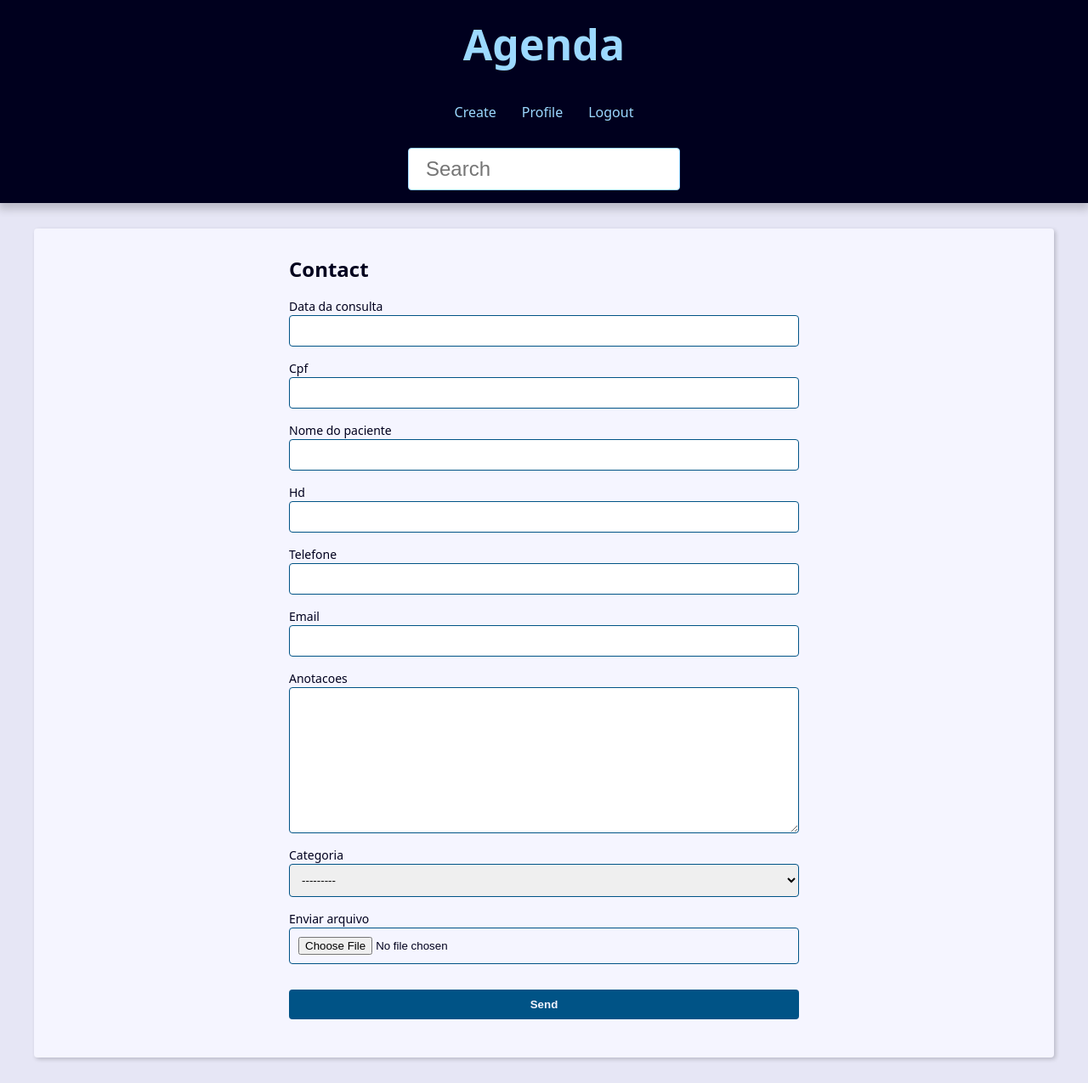
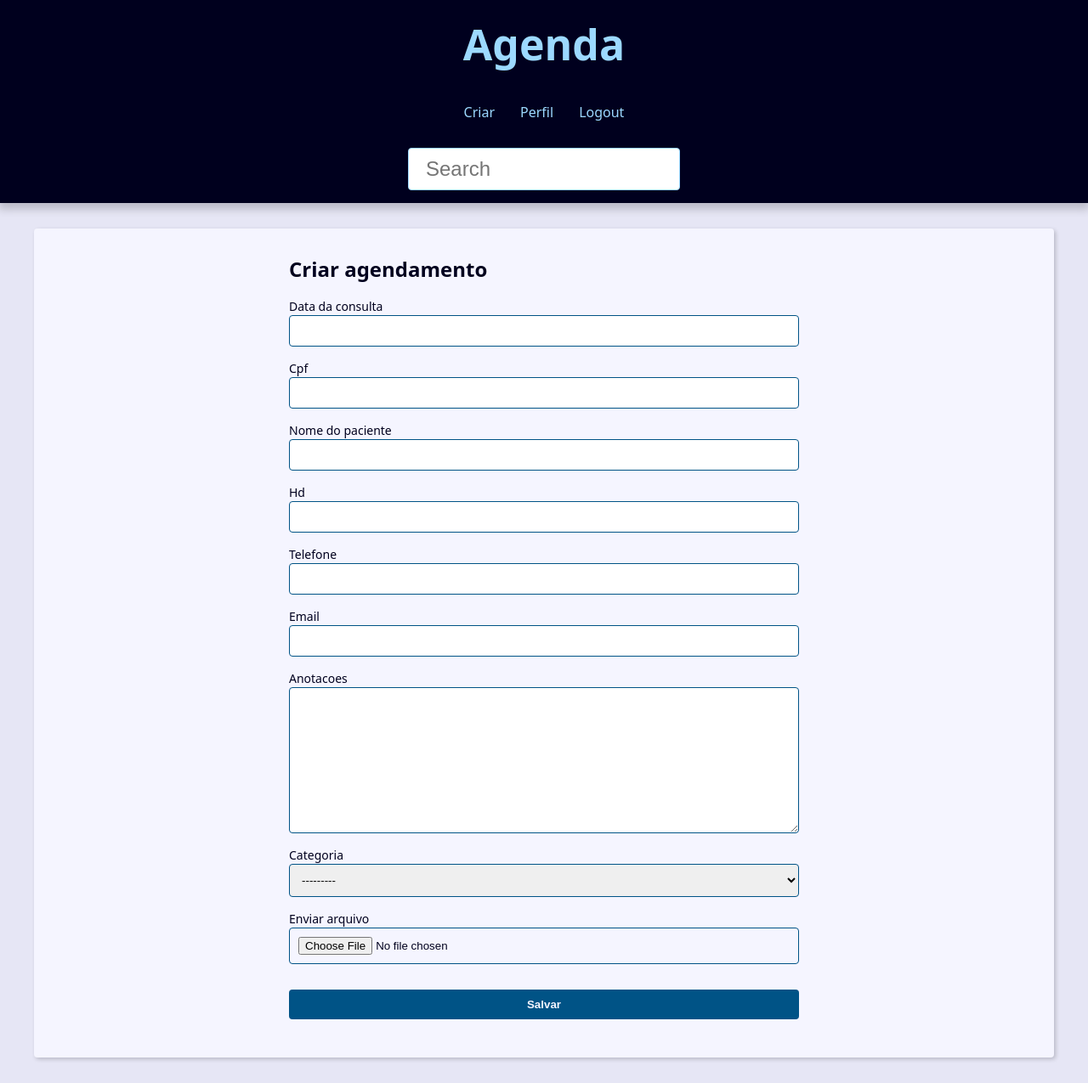
Before and after one commit to cwschopsjr/agenda, a Django app: page /contact/create/ in a window 1280 px wide. Shown: the whole page at 85% size. Run offline with Django 5.2, Linux system fonts and the light colour scheme; the visitor is signed in with stand-in values (Sample User, id 1); data that the repository does not hold is empty.

Commit message:
Ajustes nos templates

```diff
--- a/base_templates/global/partials/_header.html
+++ b/base_templates/global/partials/_header.html
@@ -8,10 +8,10 @@
         <ul class="menu-list">
             {% if user.is_authenticated %}
                 <li class="menu-item">
-                <a href="{% url 'contact:create' %}" class="menu-link">Create</a>
+                <a href="{% url 'contact:create' %}" class="menu-link">Criar</a>
                 </li>
                 <li class="menu-item">
-                <a href="{% url 'contact:user_update' %}" class="menu-link">Profile</a>
+                <a href="{% url 'contact:user_update' %}" class="menu-link">Perfil</a>
                 </li>
                 <li class="menu-item">
                 <a href="{% url 'contact:logout' %}" class="menu-link">Logout</a>
@@ -21,7 +21,7 @@
                 <a href="{% url 'contact:login' %}" class="menu-link">Login</a>
                 </li>
                 <li class="menu-item">
-                <a href="{% url 'contact:register' %}" class="menu-link">Register</a>
+                <a href="{% url 'contact:register' %}" class="menu-link">Registrar</a>
                 </li>
             {% endif %}
 
--- a/contact/templates/contact/contact.html
+++ b/contact/templates/contact/contact.html
@@ -23,7 +23,7 @@
 
 
         <div class="contact-links">
-            <a class="btn btn-link" href="{% url 'contact:update' contact.id %}">Update</a>
+            <a class="btn btn-link" href="{% url 'contact:update' contact.id %}">Atualizar</a>
 
             <form action="{% url 'contact:delete' contact.id %}" method="POST">
 
@@ -33,7 +33,7 @@
                     <input type="hidden" name="confirmation" value="yes">
                     <button class="btn btn-link btn-delete" type="submit">Confirma?</button>
                 {% else %}
-                    <button class="btn btn-link btn-delete" type="submit">Delete</button>
+                    <button class="btn btn-link btn-delete" type="submit">Excluir</button>
                 {% endif %}
             </form>
         </div>
--- a/contact/templates/contact/create.html
+++ b/contact/templates/contact/create.html
@@ -1,7 +1,7 @@
 {% extends 'global/base.html' %}
 {% block content %}
   <div class="form-wrapper">
-    <h2>Contact</h2>
+    <h2>Criar agendamento</h2>
 
     <form
       action="{{ form_action }}"
@@ -40,7 +40,7 @@
       {% endif %}
       <div class="form-content">
         <div class="form-group">
-          <button class="btn" type="submit">Send</button>
+          <button class="btn" type="submit">Salvar</button>
         </div>
       </div>
     </form>
--- a/contact/templates/contact/index.html
+++ b/contact/templates/contact/index.html
@@ -26,7 +26,7 @@
                             </a>
                         </td>
                         <td class="table-cel">
-                            {{contact.data_da_consulta|date:"d/m/Y"}}
+                            {{contact.data_da_consulta|date:"d-m-Y"}}
                         </td>
                         <td class="table-cel">
                             {{contact.nome_do_paciente}}
--- a/contact/templates/contact/partials/_user-form.html
+++ b/contact/templates/contact/partials/_user-form.html
@@ -28,7 +28,7 @@
 
   <div class="form-content">
     <div class="form-group">
-      <button class="btn" type="submit">Send</button>
+      <button class="btn" type="submit">Salvar</button>
     </div>
   </div>
 
--- a/contact/templates/contact/register.html
+++ b/contact/templates/contact/register.html
@@ -3,7 +3,7 @@
 {% block content %}
   <div class="form-wrapper">
 
-    <h2>Registrando usuário</h2>
+    <h2>Registrando novo usuário</h2>
 
     {% include 'contact/partials/_user-form.html' %}
 
--- a/contact/templates/contact/user_update.html
+++ b/contact/templates/contact/user_update.html
@@ -3,7 +3,7 @@
 {% block content %}
   <div class="form-wrapper">
 
-    <h2>Atualizando dados do usuário</h2>
+    <h2>Atualizar dados do usuário</h2>
 
     {% include 'contact/partials/_user-form.html' %}
   </div>
--- a/project/settings.py
+++ b/project/settings.py
@@ -115,7 +115,7 @@
 USE_TZ = True
 
 USE_L10N = False
-DATE_FORMAT = "d-m-Y"
+# DATE_FORMAT = "d-m-Y"
 
 
 # Static files (CSS, JavaScript, Images)
```
